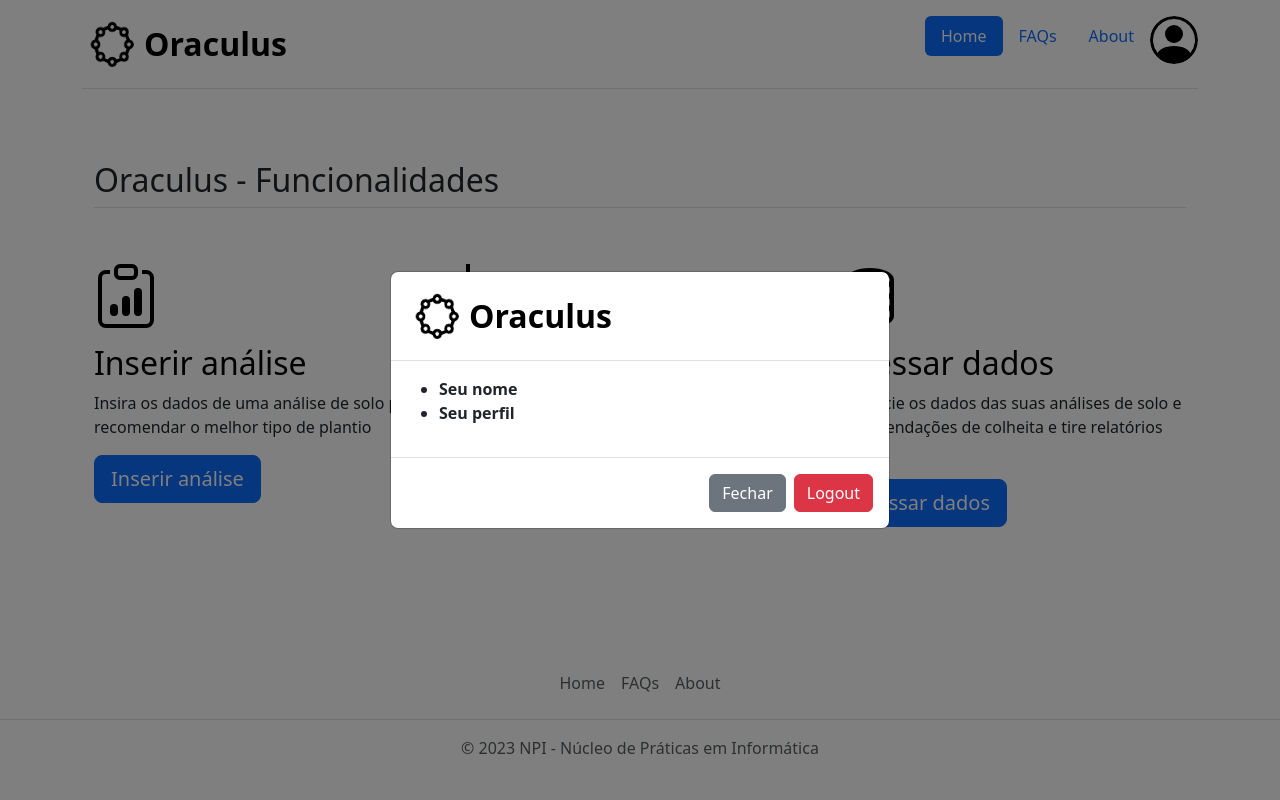
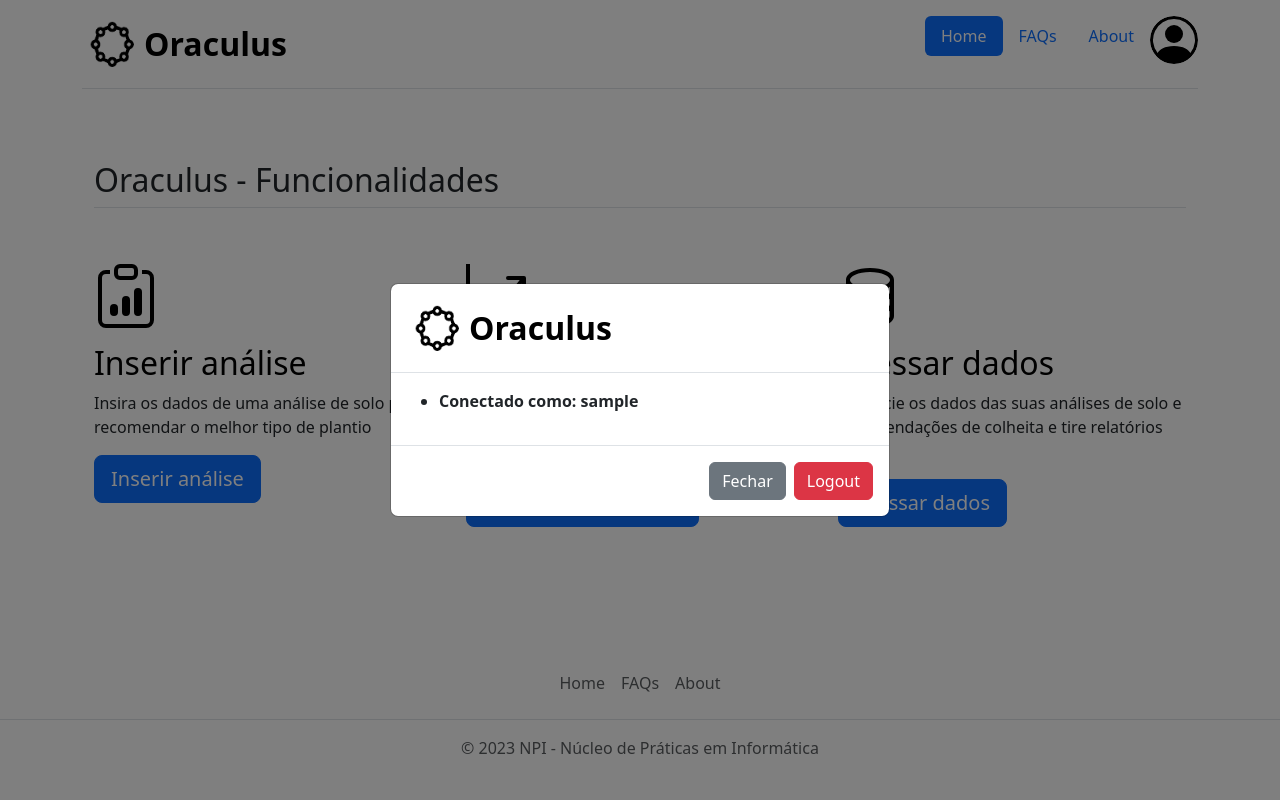
Before and after one commit to MateusCampaner/Oraculus, a Django app: page /home/ in a window 1280 px wide, after a click that opens the changed part. Run offline with Django 4.2, Linux system fonts and the light colour scheme; the visitor is signed in with stand-in values (Sample User, id 1); some libraries are stand-ins or nearby versions.

Commit message:
Mostrar o usuario conextado arrumado e adicao da tabela de internacionalizacao das colheitas

```diff
--- a/oraculus/analise/admin.py
+++ b/oraculus/analise/admin.py
@@ -1,5 +1,4 @@
 from django.contrib import admin
 from .models import Analise
 
-
 admin.site.register(Analise)
--- a/oraculus/oraculus/settings.py
+++ b/oraculus/oraculus/settings.py
@@ -32,6 +32,7 @@ INSTALLED_APPS += [
     "usuario",
     'home',
     'analise',
+    'colheitas',
     'inserir_analise',
     'recomendar_colheita',
     'acessar_dados',
--- a/oraculus/templates/partials/header.html
+++ b/oraculus/templates/partials/header.html
@@ -33,8 +33,7 @@
 
             <div class="modal-body fw-bold">
                 <ul>
-                    <li>Seu nome</li>
-                    <li>Seu perfil</li>
+                    <li>Conectado como: {{ user.username }}</li>
                 </ul>
             </div>
 
```
Also changed, not shown: oraculus/usuario/views.py (line endings or trailing spaces).
